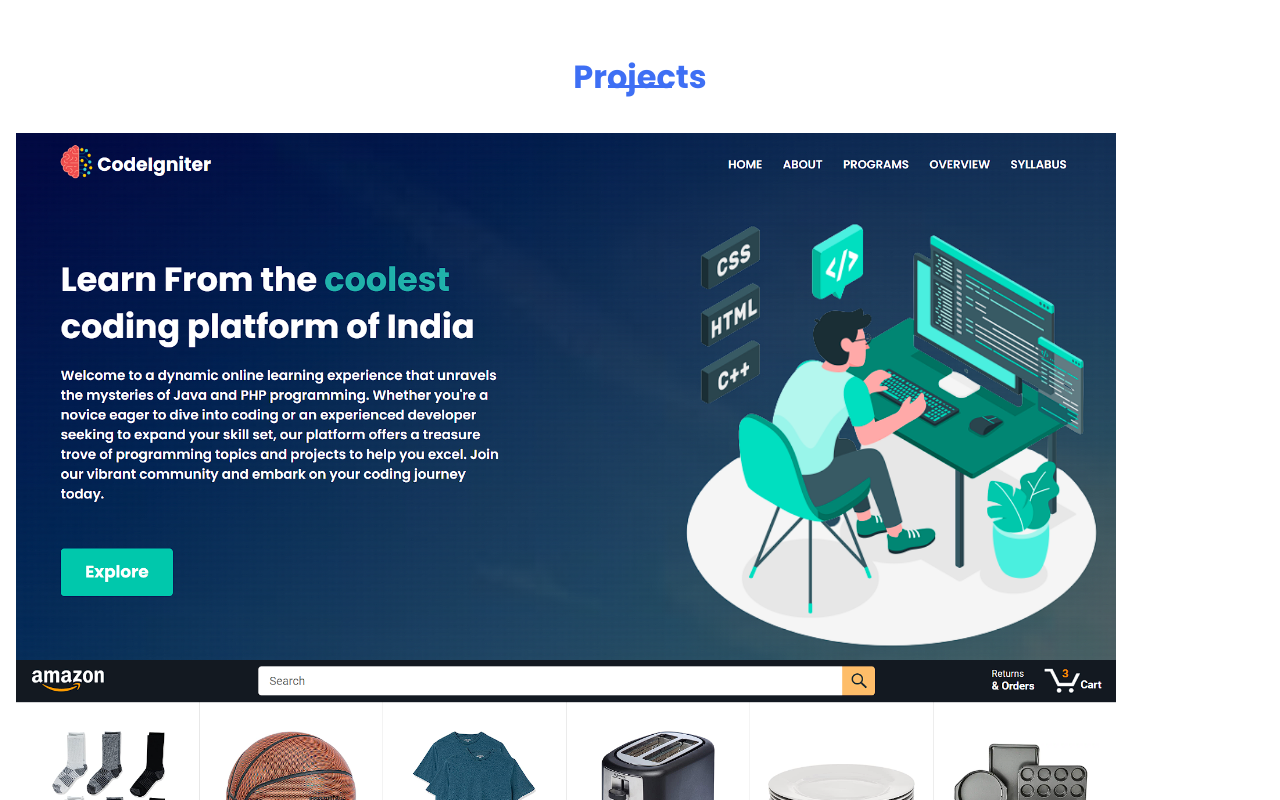
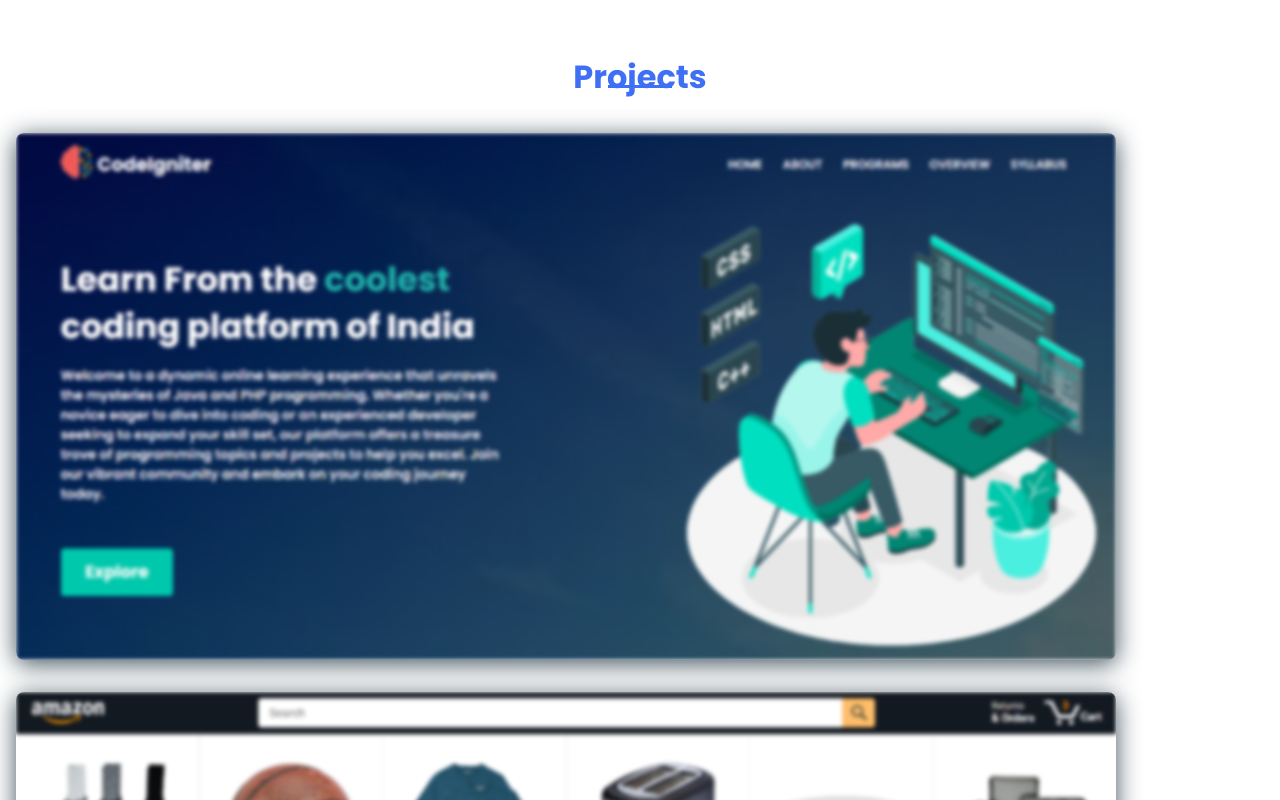
Before and after one commit to prince4panwar/Portfolio-React, a React (Vite) app: page / in a window 1280 px wide. Shown: the part 2700-3500 px from the top of the page. Built offline with nearby package versions, Linux system fonts and the light colour scheme.

Commit message:
adding css

```diff
--- a/src/App.css
+++ b/src/App.css
@@ -366,3 +366,25 @@
     height: 20px;
     max-width: 50%;
 }
+
+
+/* ===== WORK =====*/
+.work__container {
+    row-gap: 2rem;
+}
+
+.work__img {
+    box-shadow: 0px 4px 25px rgba(14, 36, 49, 0.792);
+    border-radius: .5rem;
+    overflow: hidden;
+}
+
+.work__img img {
+    filter: blur(2px);
+    transition: .4s;
+}
+
+.work__img img:hover {
+    transform: scale(1.07);
+    filter: blur(0px);
+}
```
